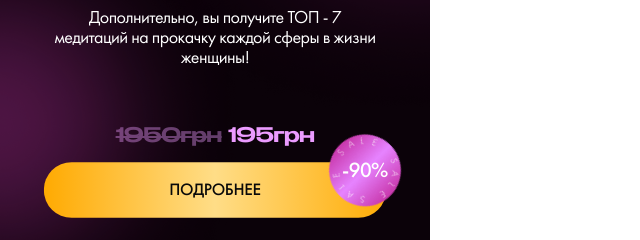
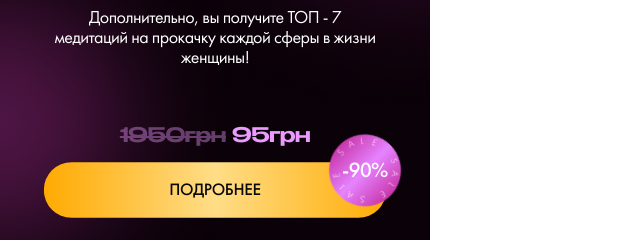
Before and after one commit to RomanIsaiev/work-website-90, a website built with Vite: page index.html in a window 1280 px wide. Shown: the part 4040-4280 px from the top of the page, 0-640 px from the left. Built offline with nearby package versions, Linux system fonts and the light colour scheme; a script that the page names is missing.

Commit message:
upd price

```diff
--- a/index.html
+++ b/index.html
@@ -350,7 +350,7 @@
             Дополнительно, вы получите ТОП - 7 медитаций на прокачку каждой
             сферы в жизни женщины!
           </p>
-          <p class="price"><span>1950грн</span> 195грн</p>
+          <p class="price"><span>1950грн</span> 95грн</p>
           <a class="btn-link-container" href="#buy">
             <p class="btn-link">Подробнее</p>
             <div class="btn-star-container">
@@ -527,7 +527,7 @@
               </p>
             </li>
           </ul>
-          <p class="price"><span>1950грн</span> 195грн</p>
+          <p class="price"><span>1950грн</span> 95грн</p>
           <div class="widget" id="kwiga-widget-1738761375000"></div>
           <!-- <a class="btn-link-container" href="buy">
             <p class="btn-link">Присоединиться</p>
@@ -780,7 +780,7 @@
                 </li>
                 <li class="item-card">
                   <p class="card-name">
-                    2. Ощутите весь свой, внутренний потенциал и начнете его
+                    2. Ощутите весь свой, внутренний потенциал и начнете его
                     реализовывать
                   </p>
                 </li>
@@ -796,7 +796,7 @@
               </ul>
             </li>
           </ul>
-          <p class="price"><span>1950грн</span> 195грн</p>
+          <p class="price"><span>1950грн</span> 95грн</p>
 
           <a class="btn-link-container" href="#buy">
             <p class="btn-link">Подробнее</p>
```
